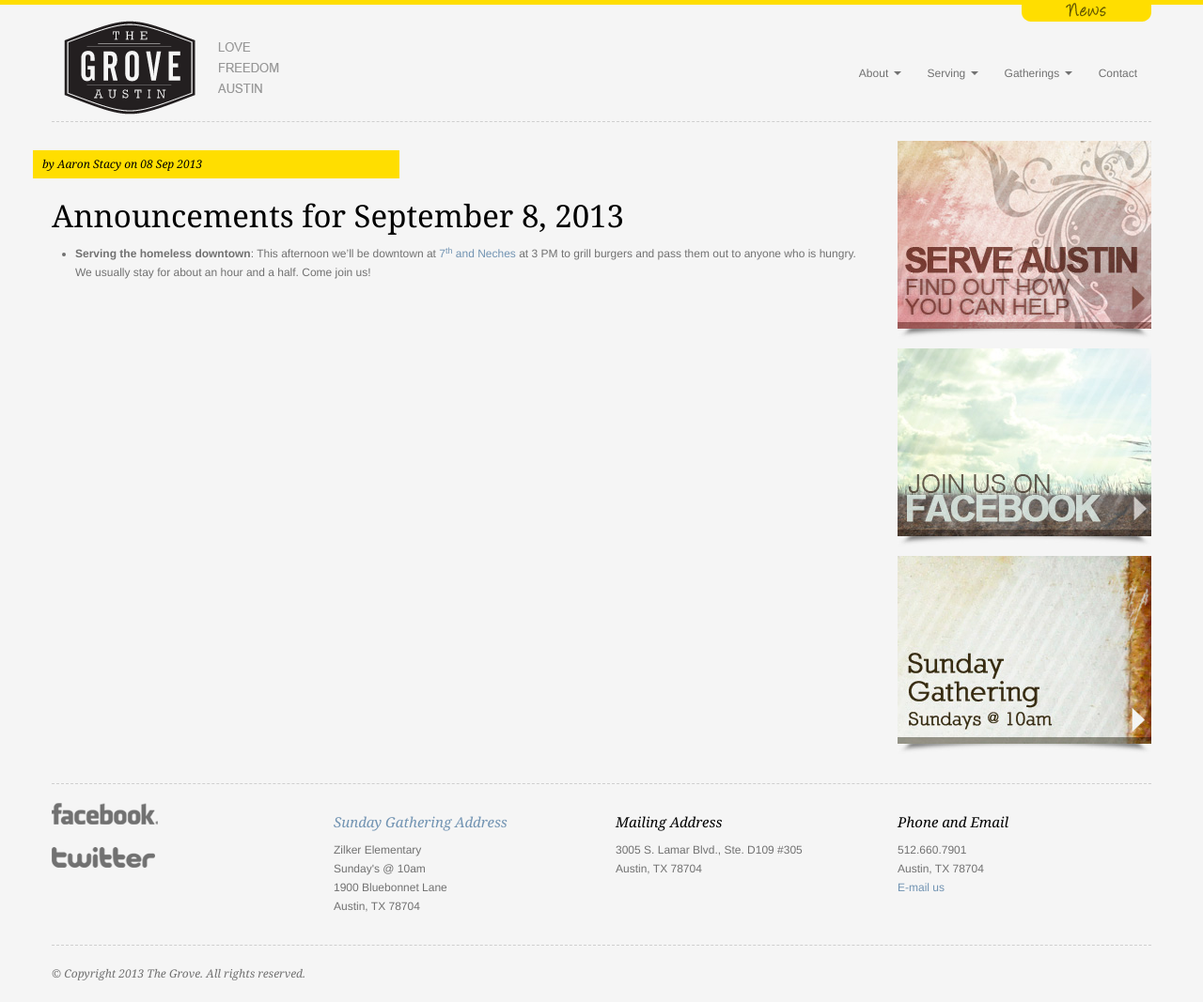
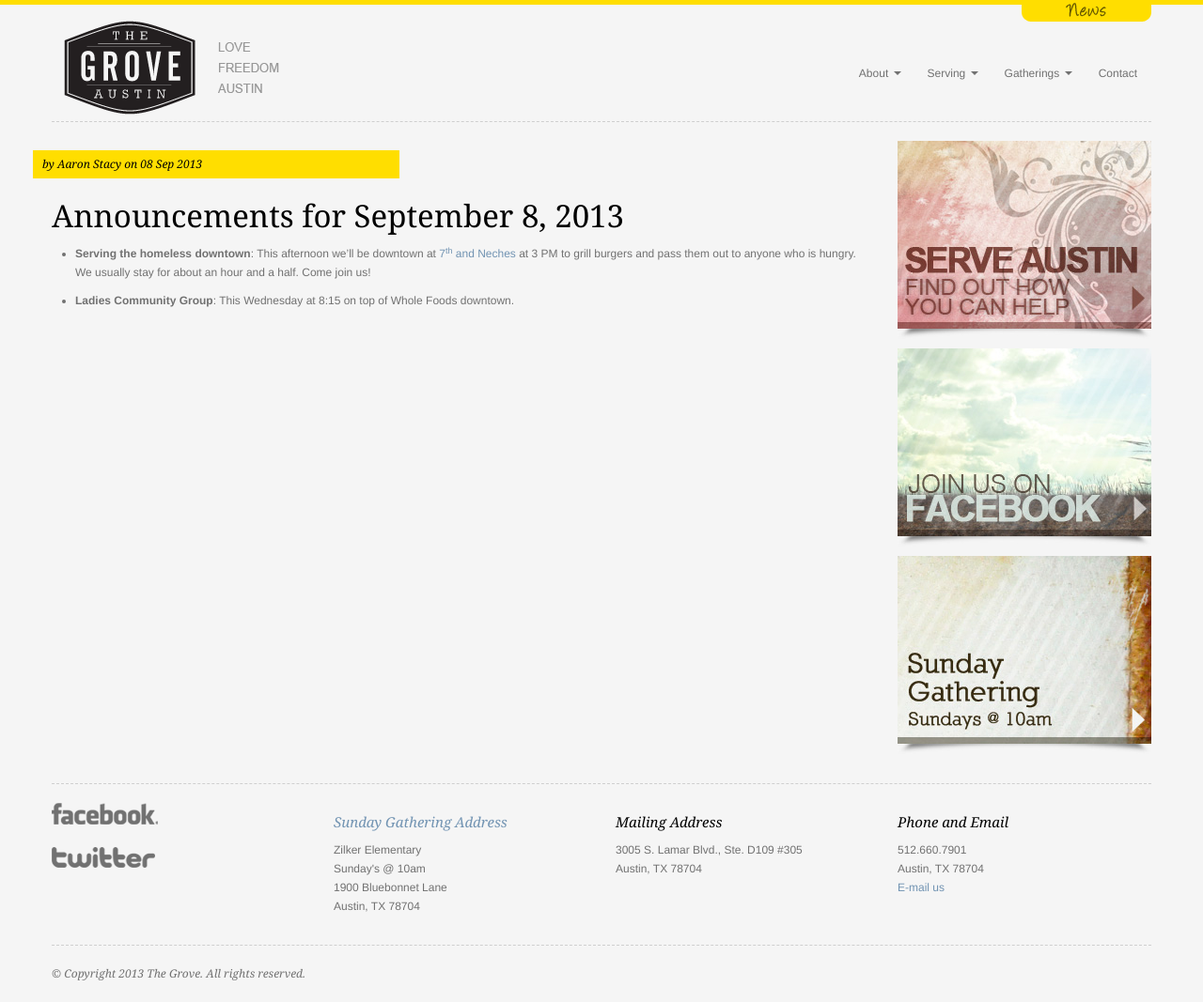
Before and after one commit to groveatx/groveatx.github.io, a Jekyll site: the page built from _posts/2013-09-08-announcements.md, in a window 1280 px wide. Shown: the whole page at 94% size. Built offline with Jekyll 4.4.1, drawn with Linux system fonts in a browser that asks for light colours; Markdown is read by kramdown in place of the engine named in the settings.

Commit message:
Update 2013-09-08-announcements.md

```diff
--- a/_posts/2013-09-08-announcements.md
+++ b/_posts/2013-09-08-announcements.md
@@ -12,4 +12,6 @@ layout: post
    to anyone who is hungry. We usually stay for about an hour and a half. Come
    join us!
 
+ - **Ladies Community Group**: This Wednesday at 8:15 on top of Whole Foods downtown.
+
 [lot]: https://www.google.com/maps/preview#!q=415+E+7th+St%2C+Austin%2C+TX+78701&data=!1m4!1m3!1d3136!2d-97.738289!3d30.267541!4m10!1m9!4m8!1m3!1d787!2d-97.7383927!3d30.2672738!3m2!1i1278!2i702!4f13.1
```
